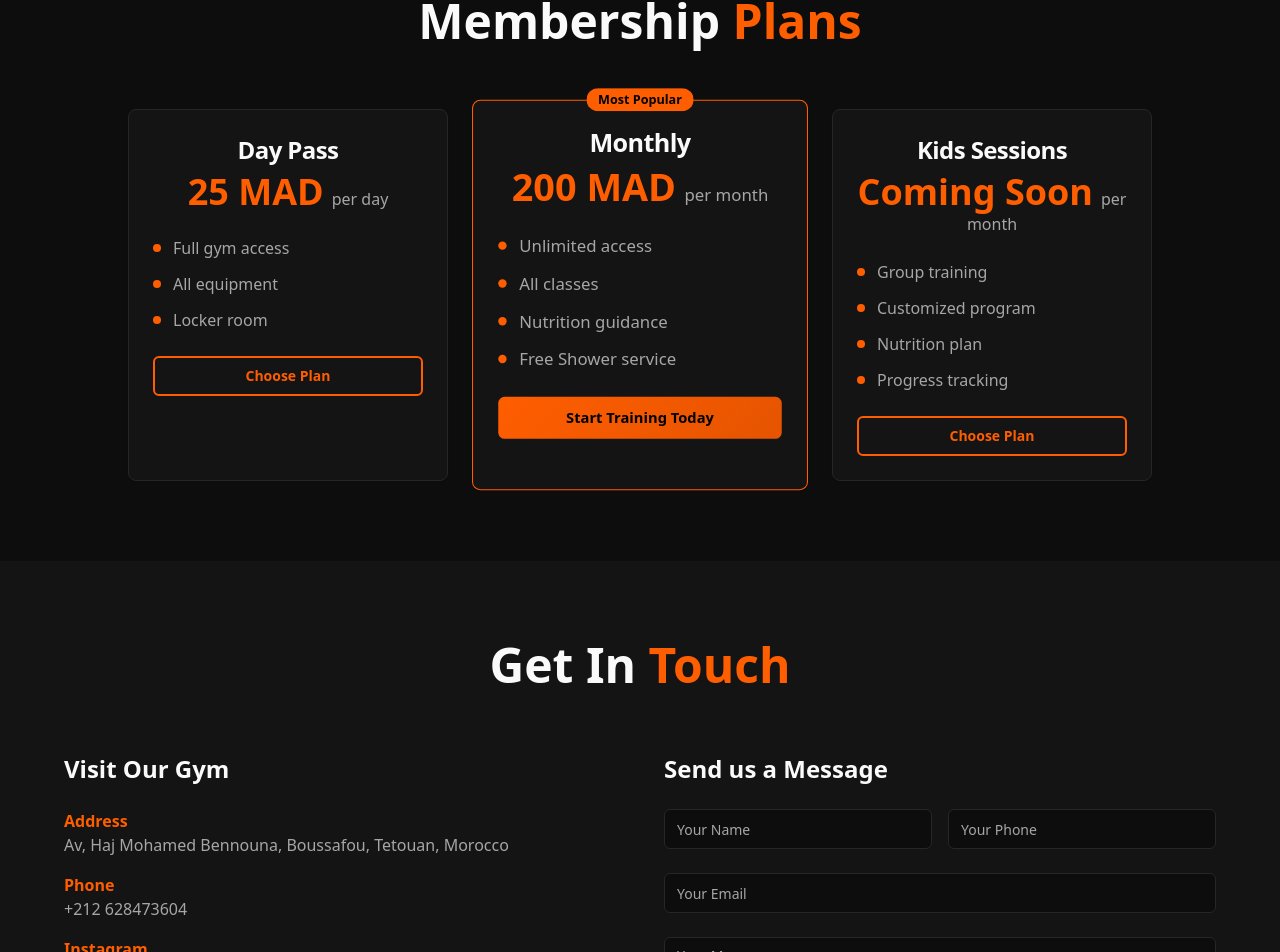
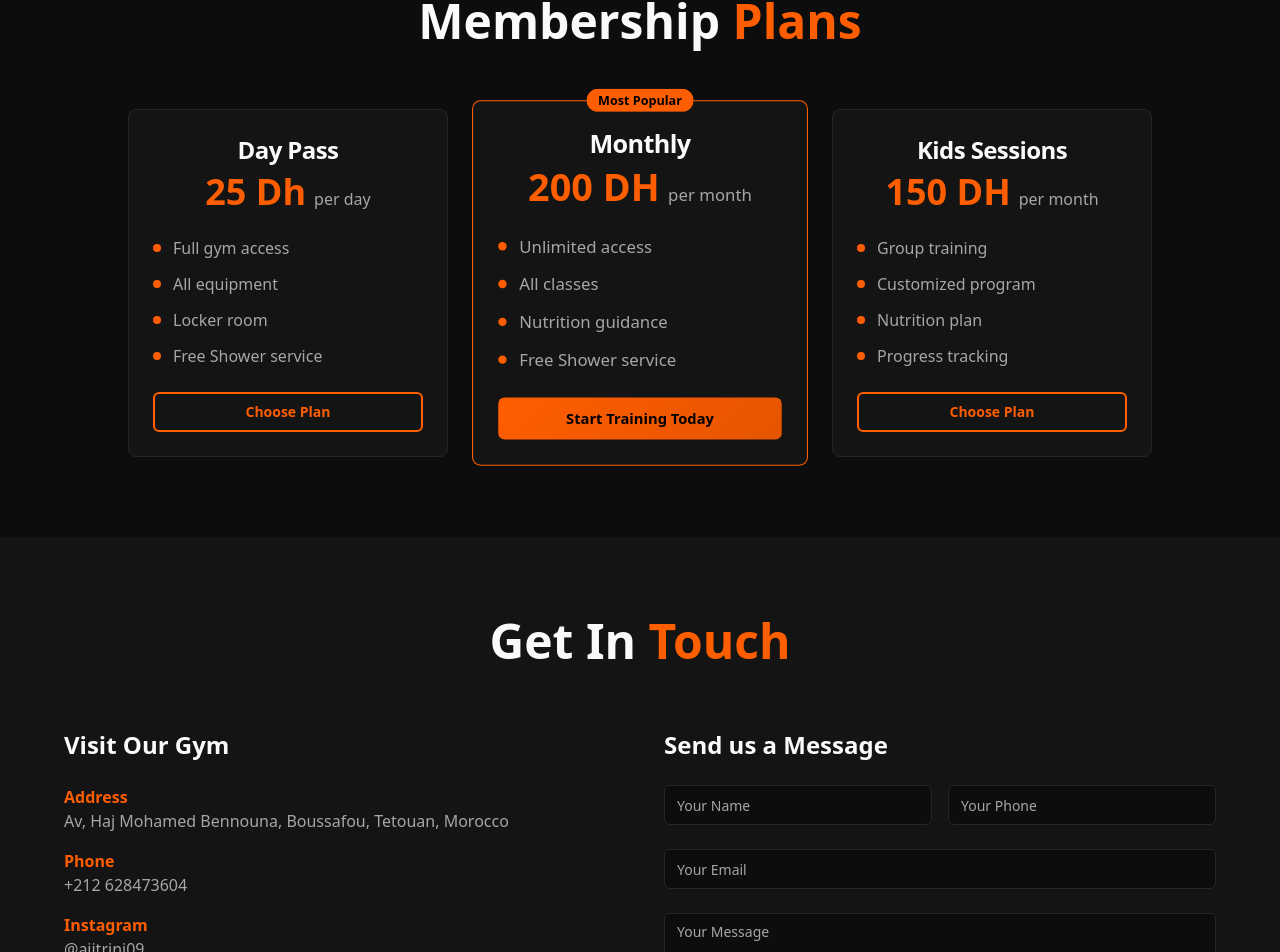
Before and after one commit to AymaneAmghar/aji-trini-tetouan-fitness, a React (Vite) app: page / in a window 1280 px wide. Shown: the part 4098-5050 px from the top of the page. Built offline with nearby package versions, Linux system fonts and the light colour scheme.

Commit message:
Update Index.tsx

```diff
--- a/src/pages/Index.tsx
+++ b/src/pages/Index.tsx
@@ -106,18 +106,18 @@ const Index = () => {
   }];
   const pricingPlans = [{
     name: "Day Pass",
-    price: "25 MAD",
+    price: "25 Dh",
     period: "per day",
-    features: ["Full gym access", "All equipment", "Locker room"]
+    features: ["Full gym access", "All equipment", "Locker room", "Free Shower service"]
   }, {
     name: "Monthly",
-    price: "200 MAD",
+    price: "200 DH",
     period: "per month",
     features: ["Unlimited access", "All classes", "Nutrition guidance", "Free Shower service"],
     popular: true
   }, {
     name: "Kids Sessions",
-    price: "Coming Soon",
+    price: "150 DH",
     period: "per month",
     features: ["Group training", "Customized program", "Nutrition plan", "Progress tracking"]
   }];
```
